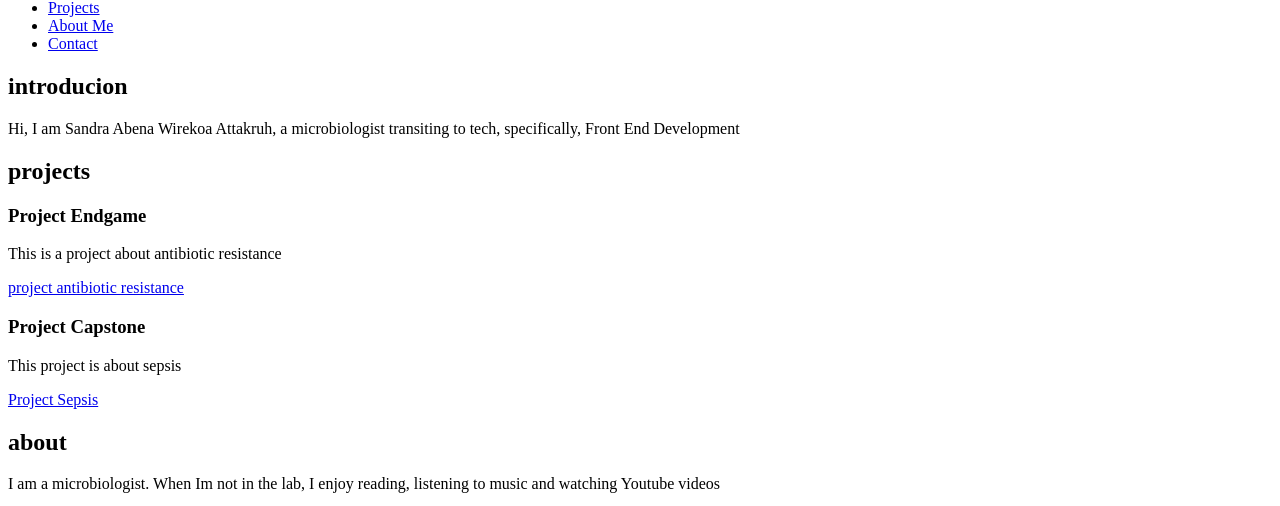
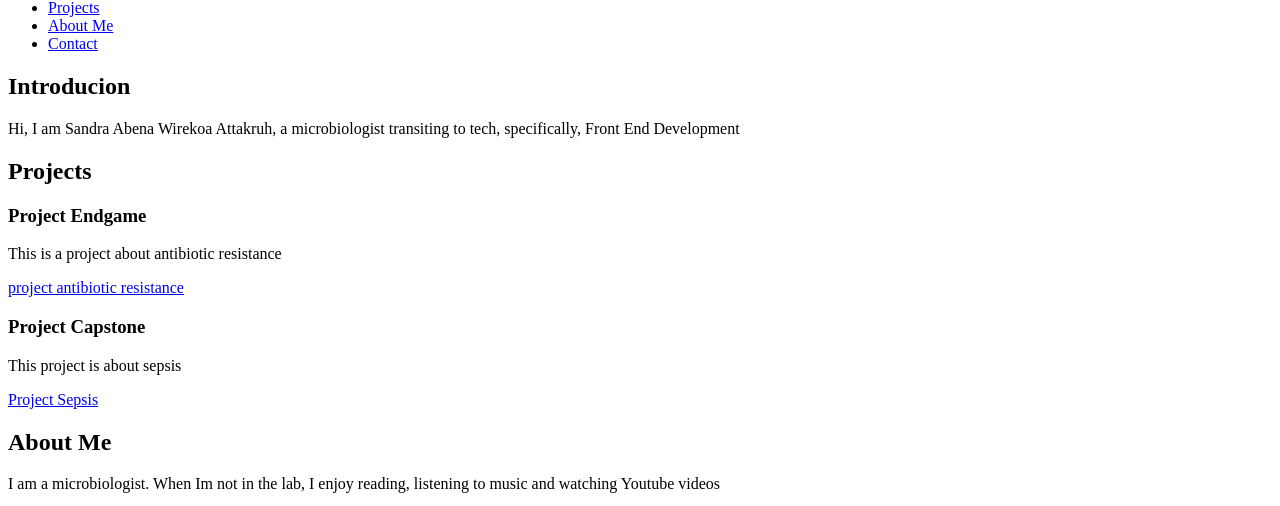
Before and after one commit to SANW28/My_First_Portfolio, a plain HTML site: page portfolio/index.html in a window 1280 px wide. Shown: the part 133-639 px from the top of the page. Drawn offline with Linux system fonts and the light colour scheme.

Commit message:
changes done

```diff
--- a/portfolio/index.html
+++ b/portfolio/index.html
@@ -26,9 +26,9 @@
         </ul>
         </nav>
         <section>
-            <h2>introducion</h2>
+            <h2>Introducion</h2>
             <p>Hi, I am Sandra Abena Wirekoa Attakruh, a microbiologist transiting to tech, specifically, Front End Development</p>
-            <h2>projects</h2>
+            <h2>Projects</h2>
             <article>
                 <h3>Project Endgame</h3>
                 <p>This is a project about antibiotic resistance</p>
@@ -41,7 +41,7 @@
             </article>
         </section>
         <section>
-            <h2>about</h2>
+            <h2>About Me</h2>
             <p>I am a microbiologist. When Im not in the lab, I enjoy reading, listening to music and watching Youtube videos</p>
         </section>
         <section>
```
